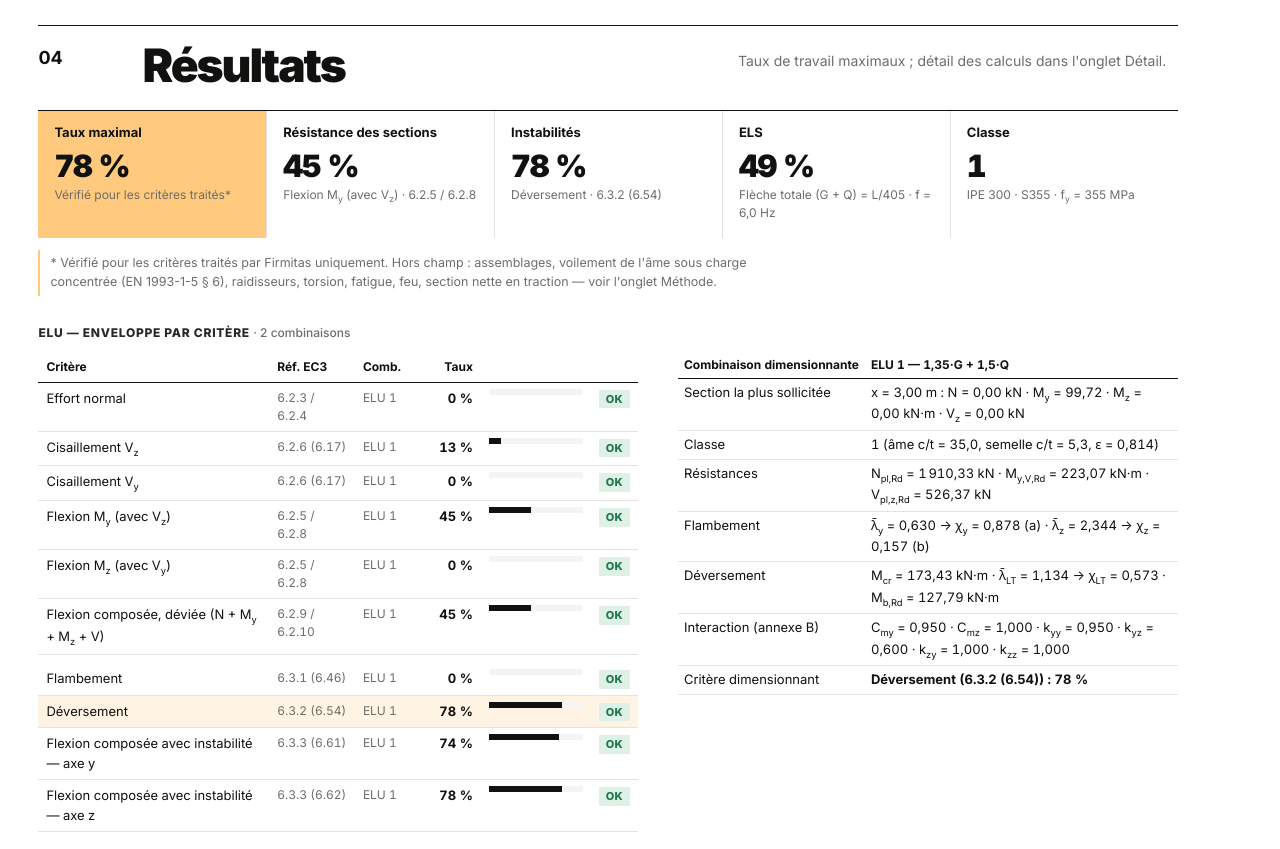
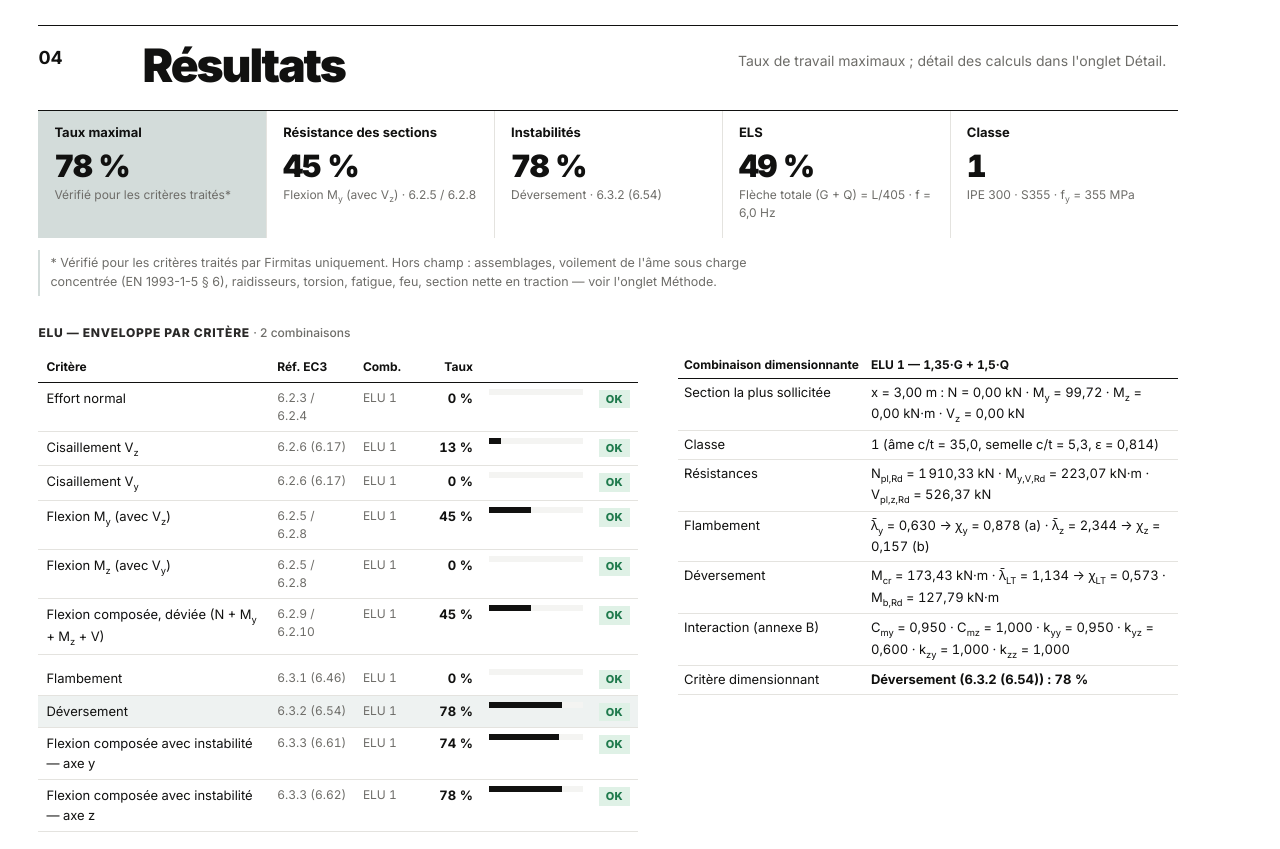
Before and after one commit to Griso-engineer/firmitas, a plain HTML site: page index.html in a window 1280 px wide. Shown: the part 1875-2724 px from the top of the page. Drawn offline with Linux system fonts and the light colour scheme.

Commit message:
Accent : orange remplacé par #8B9D99 (teintes associées)
Co-Authored-By: Claude Opus 5.5 <noreply@anthropic.com>

```diff
--- a/css/style.css
+++ b/css/style.css
@@ -12,10 +12,10 @@
   --faint: #b9b8b3;
   --line: #e4e3df;
   --rule: #111110;
-  --c-coral: #fe7c2b;
+  --c-coral: #8b9d99;  /* accent Firmitas */
   --c-red: #fa554f;  /* rouge sémantique : échecs, erreurs, négatif */
-  --c-sun: #ffca7d;
-  --c-orange: #ff6600;
+  --c-sun: #d3dcda;
+  --c-orange: #5e706c;
   --c-blue: #3788ff;
   --ok: #1f7a4d;
   --ok-bg: #dff1e6;
@@ -151,7 +151,7 @@ table.tbl th, table.tbl td { padding: 6px 8px; border-bottom: 1px solid var(--li
 table.tbl th { font-size: 12px; font-weight: 700; border-bottom-color: var(--rule); white-space: nowrap; }
 table.tbl td.num, table.tbl th.num { text-align: right; white-space: nowrap; }
 table.tbl tr:hover td { background: var(--paper-2); }
-table.tbl tr.gov td { background: #fff4e3; }
+table.tbl tr.gov td { background: #eef2f1; }
 table.tbl td.f { color: var(--muted); font-size: 12px; }
 table.tbl.compact th, table.tbl.compact td { padding: 4px 6px; }
 
@@ -317,7 +317,7 @@ details.fold > summary::-webkit-details-marker { display: none; }
 .diag { width: 100%; height: auto; display: block; }
 .diag text { font: 600 10.5px var(--font); fill: var(--ink); }
 .diag .ax { stroke: var(--ink); stroke-width: 1; }
-.diag .m { fill: rgba(254, 124, 43, .18); stroke: var(--c-coral); stroke-width: 1.4; }
+.diag .m { fill: rgba(139, 157, 153, .25); stroke: var(--c-coral); stroke-width: 1.4; }
 .diag .v { fill: rgba(55, 136, 255, .14); stroke: var(--c-blue); stroke-width: 1.2; }
 .diag .w { fill: none; stroke: var(--ink); stroke-width: 1.2; stroke-dasharray: 4 3; }
 .cls-badge { display: inline-block; font-weight: 900; font-size: 13px; padding: 1px 8px; background: var(--ink); color: var(--paper); }
--- a/js/report.js
+++ b/js/report.js
@@ -146,7 +146,7 @@
     const pages = Array.from(clone.querySelectorAll('.rp-page')).map((p) => p.innerHTML);
     const css = `body{font-family:Arial,Helvetica,sans-serif;font-size:9pt;color:#111}h1{font-size:15pt;margin:4pt 0}h2{font-size:10.5pt;border-top:1pt solid #111;padding-top:3pt;margin:12pt 0 4pt}h3{font-size:9.5pt;margin:8pt 0 3pt}
       table{border-collapse:collapse;width:100%;font-size:8.5pt;margin:2pt 0 5pt}th,td{border-bottom:.5pt solid #bbb;padding:2pt 4pt;text-align:left;vertical-align:top}th{border-bottom:1pt solid #111}td.num,th.num{text-align:right}
-      .n{color:#fe7c2b;margin-right:6pt}.logo-s{color:#fe7c2b;font-weight:bold;font-size:14pt}table.hd td{border:0;border-bottom:1.2pt solid #111;font-size:8pt;color:#555}table.cc td{border:1pt solid #111;font-size:10pt;padding:5pt}
+      .n{color:#8b9d99;margin-right:6pt}.logo-s{color:#8b9d99;font-weight:bold;font-size:14pt}table.hd td{border:0;border-bottom:1.2pt solid #111;font-size:8pt;color:#555}table.cc td{border:1pt solid #111;font-size:10pt;padding:5pt}
       .rp-ok{color:#1f7a4d;font-weight:bold}.rp-ko{color:#c62f29;font-weight:bold}tr.gov td{font-weight:bold}p{margin:0 0 4pt}`;
     const html = `<html xmlns:o="urn:schemas-microsoft-com:office:office" xmlns:w="urn:schemas-microsoft-com:office:word" xmlns="http://www.w3.org/TR/REC-html40"><head><meta charset="utf-8"><title>${esc(name)}</title>
       <!--[if gte mso 9]><xml><w:WordDocument><w:View>Print</w:View><w:Zoom>100</w:Zoom></w:WordDocument></xml><![endif]--><style>@page{size:21cm 29.7cm;margin:1.6cm}${css}</style></head>
```
Also changed, not shown: index.html (line endings or trailing spaces).
